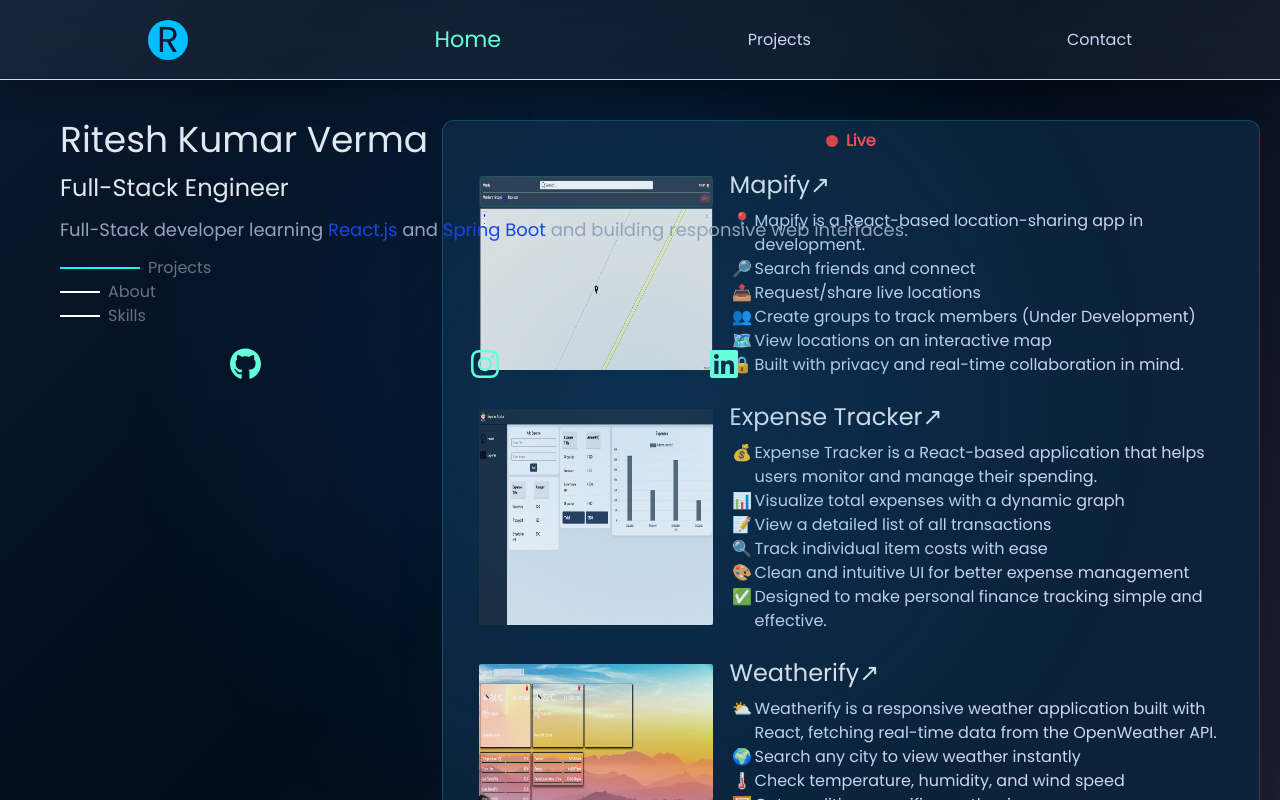
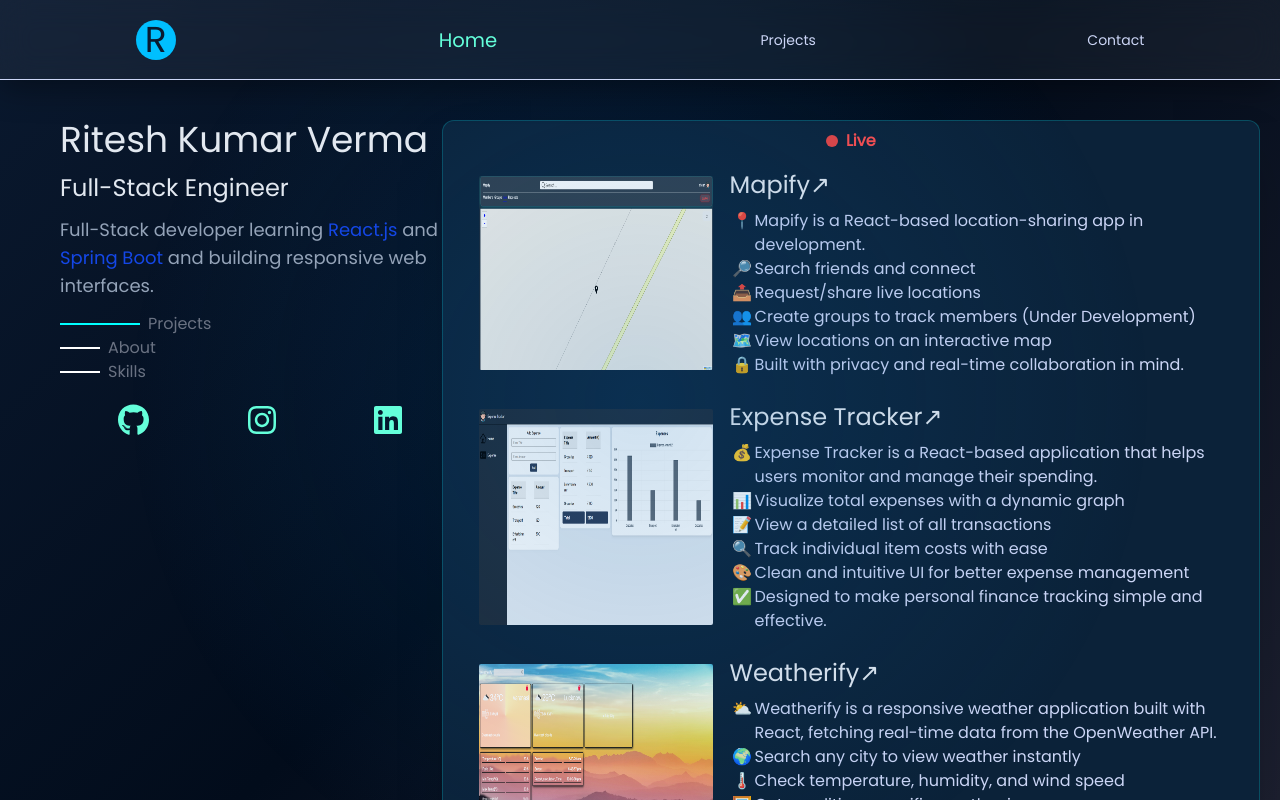
Before and after one commit to Ritesh-Kumar-Verma/myPortfolio, a React (Vite) app: page / in a window 1280 px wide. Shown: the top 800 px of the page. Built offline with nearby package versions, Linux system fonts and the light colour scheme.

Commit message:
header text size

```diff
--- a/src/Components/Header.jsx
+++ b/src/Components/Header.jsx
@@ -5,15 +5,15 @@ const Header = ({ activeTab, setActiveTab }) => {
 
   //z-50    for z index to be tested
   return (
-    <div className="flex justify-around z-50 p-5 items-center fixed top-0 w-full h-20 border-b-1 bg-[rgb(255,255,255,0.05)]  shadow-[0_8px_32px_0_rgba(0,0,0,0.37)] backdrop-blur-lg">
+    <div className="flex justify-around z-50 py-5 items-center fixed top-0 w-full h-20 border-b-1 bg-[rgb(255,255,255,0.05)]  shadow-[0_8px_32px_0_rgba(0,0,0,0.37)] backdrop-blur-lg  ">
       <div className="bg-[#00bfff] text-[#0a192f] w-10 h-10 rounded-full flex justify-center items-center text-4xl ">
         R
       </div>
       {headerItem.map((data, index) => {
         return (
-          <div
+          <h1
             className={` hover:text-[rgb(100,255,218)] cursor-pointer transform transition-transform hover:scale-130
-                 ${
+         text-sm        ${
                    activeTab == data
                      ? "scale-140 text-[rgb(100,255,218)]  "
                      : ""
@@ -23,7 +23,7 @@ const Header = ({ activeTab, setActiveTab }) => {
             }}
           >
             {data}
-          </div>
+          </h1>
         );
       })}
     </div>
--- a/src/Components/Info.jsx
+++ b/src/Components/Info.jsx
@@ -6,11 +6,11 @@ const Info = ({ optionItems, activeOption, setActiveOption }) => {
     setActiveOption(data);
   };
   return (
-    <div className=" flex justify-center items-start fixed left-15 max-xl:relative   max-xl:left-0">
+    <div className=" flex justify-center items-start fixed left-15 max-xl:relative max-xl:px-5  max-xl:left-0">
       <div>
         <h1 className="mt-10 text-4xl text-[#e2e8f0]">Ritesh Kumar Verma</h1>
         <div className="pt-3 text-2xl text-[#e2e8f0] ">Full-Stack Engineer</div>
-        <div className="pt-3 text-[#94a3b8] text-lg ">
+        <div className="pt-3 text-[#94a3b8] text-lg xl:w-100 ">
           Full-Stack developer learning{" "}
           <span className="text-blue-700">React.js</span> and{" "}
           <span className="text-blue-700"> Spring Boot </span> and building
```
Also changed, not shown: 1 other file (tests, documents, lock files or other folders).
